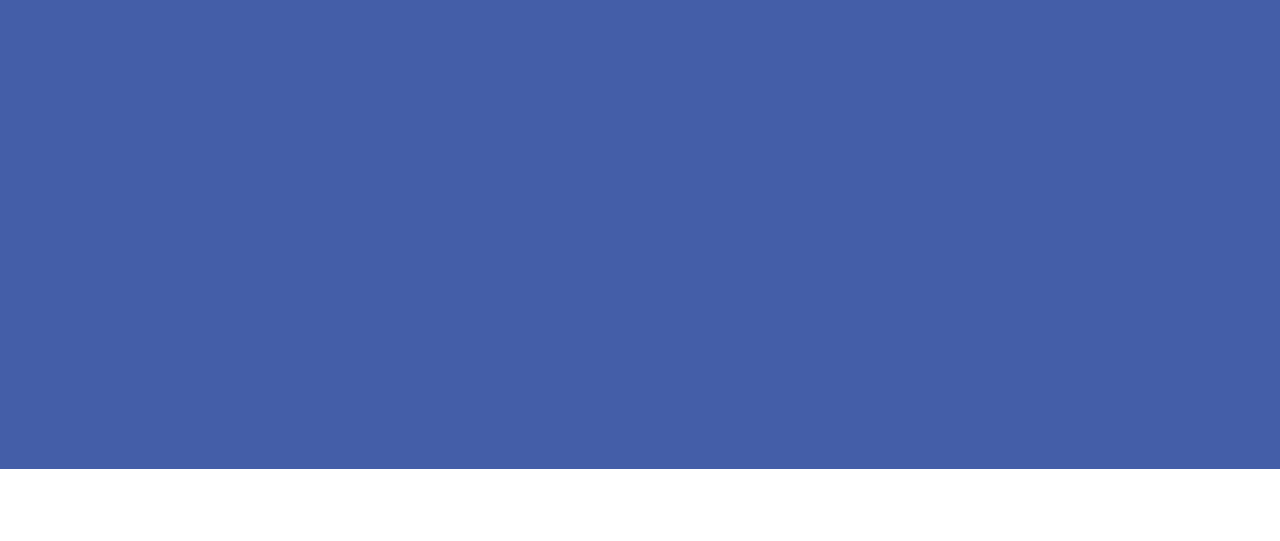
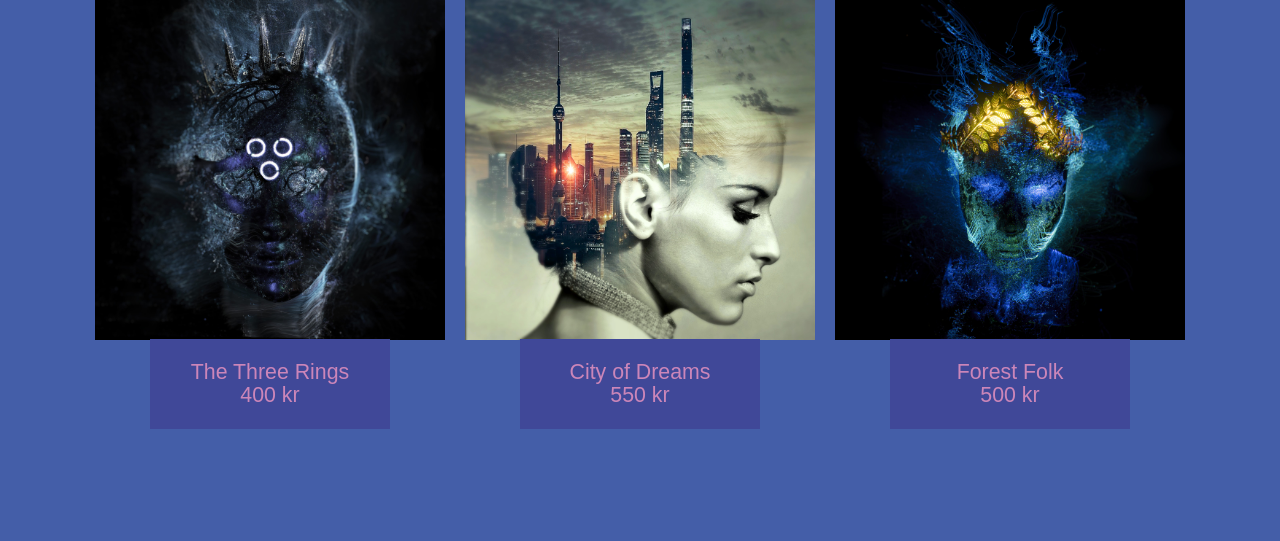
Before and after one commit to Rasweb/Rethink, a website: page index.html in a window 1280 px wide. Shown: the part 699-1240 px from the top of the page. Before the commit the page ends 1168 px from the top, so only its background shows below. Drawn offline with Linux system fonts and the light colour scheme; a web font is replaced by a local one.

Commit message:
Products section done

```diff
--- a/index.html
+++ b/index.html
@@ -52,7 +52,6 @@
             <p>500 kr</p>
           </div>
         </div>
-        <div></div>
       </div>
     </main>
     <footer></footer>
--- a/src/sass/_header.scss
+++ b/src/sass/_header.scss
@@ -5,6 +5,9 @@ header {
   @include mixins.flex-c;
   background-color: variables.$light-background;
   height: 46vh;
+  @include mixins.desktop {
+    height: 80vh;
+  }
   .logo {
     @include mixins.flex-r;
     width: 40px;
@@ -70,7 +73,7 @@ header {
     background-position: center;
     height: 87%;
     @include mixins.desktop {
-      height: 60%;
+      height: 70%;
     }
   }
 }
--- a/src/sass/_products.scss
+++ b/src/sass/_products.scss
@@ -4,21 +4,42 @@
 main {
   height: 100vh;
   background-color: variables.$light-background;
-
+  @include mixins.ipad {
+    height: 40vh;
+  }
+  @include mixins.desktop {
+    height: 75vh;
+  }
   .albumCont {
     display: flex;
     flex-flow: row wrap;
     justify-content: center;
     h1 {
-      width: 100vw;
+      width: 99vw;
       text-align: center;
       margin: 0%;
+      font-size: 14pt;
       @include mixins.headline-font;
+      @include mixins.ipad {
+        font-size: 24pt;
+      }
+      @include mixins.desktop {
+        font-size: 26pt;
+      }
     }
     img {
       padding: 10px;
       width: 200px;
       height: 200px;
+      @include mixins.ipad {
+        //padding: 10px;
+        width: 220px;
+        height: 220px;
+      }
+      @include mixins.desktop {
+        width: 350px;
+        height: 350px;
+      }
     }
     .album1,
     .album2,
@@ -32,9 +53,23 @@ main {
       margin-top: -4%;
       width: 50%;
       height: 20%;
+      font-size: 12pt;
+      @include mixins.ipad {
+        width: 55%;
+        height: 25%;
+        font-size: 14pt;
+        margin-top: -3%;
+      }
+      @include mixins.desktop {
+        width: 65%;
+        font-size: 16pt;
+      }
       @include mixins.m-headline-font;
       p:last-child {
         margin-top: -20%;
+        @include mixins.desktop {
+          margin-top: -10%;
+        }
       }
     }
   }
--- a/src/sass/style.scss
+++ b/src/sass/style.scss
@@ -8,3 +8,8 @@ body {
   padding: 0;
   margin: 0;
 }
+
+// For testing
+// * {
+//   outline: 1px solid red;
+// }
```
Also changed, not shown: src/css/style.css, 1 other file.
